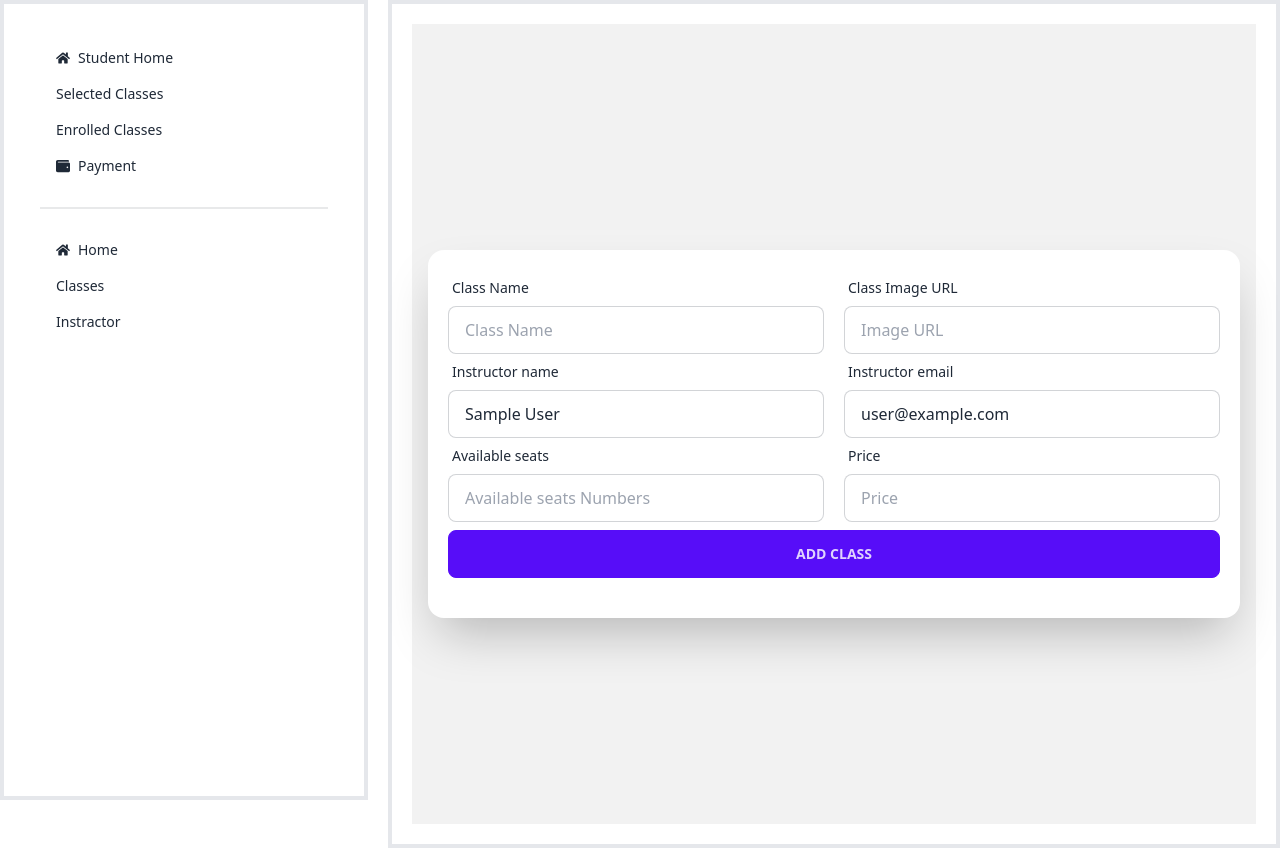
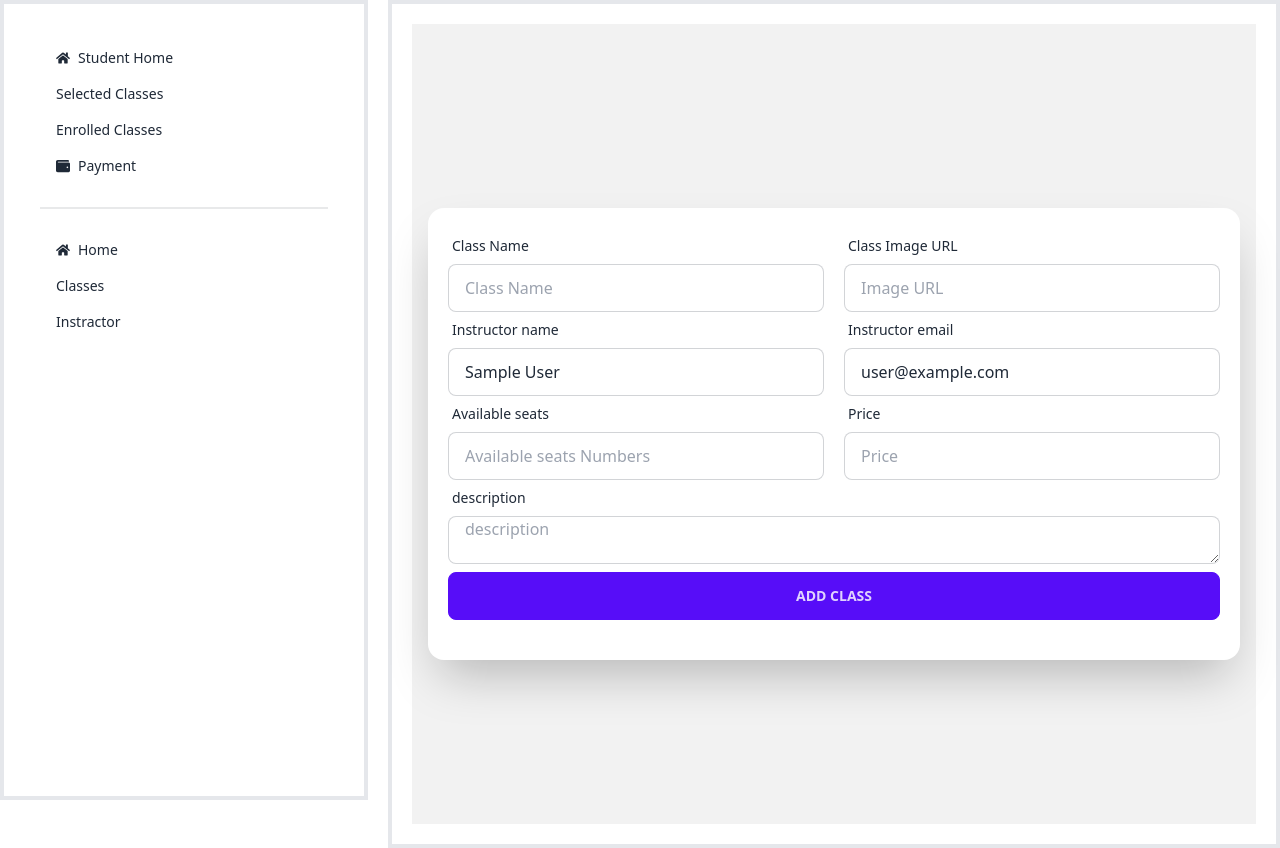
Before and after one commit to Sohel-Developer/music-school-clint, a React (Vite) app: page /dashbord/addclass in a window 1280 px wide. Built offline with nearby package versions, Linux system fonts and the light colour scheme; no server answers; sample sign-in values are in the browser's storage.

Commit message:
Selected class added

```diff
--- a/src/pages/AllClass/AllClass.jsx
+++ b/src/pages/AllClass/AllClass.jsx
@@ -1,6 +1,8 @@
 import React from 'react';
 import useAxiosSecure from '../Hooks/useAxiosSecure';
 import { useQuery } from '@tanstack/react-query';
+import axios from 'axios';
+import { toast } from 'react-hot-toast';
 
 const AllClass = () => {
 
@@ -9,12 +11,6 @@ const AllClass = () => {
 
     const { isLoading, error, data: classes, refetch } = useQuery({
         queryKey: ['classes'],
-        // queryFn: () =>
-        //     fetch(`http://localhost:5000/classes/${user?.email}`).then(
-        //         (res) => res.json(),
-        //     ),
-
-        // queryKey: ['users'],
         queryFn: async () => {
             const res = await axiosSecure(`/classes`)
             return res.data
@@ -27,6 +23,16 @@ const AllClass = () => {
 
 
 
+
+
+    const handleAdd = (data) => {
+
+        axios.post('http://localhost:5000/class/selected', data)
+            .then(data => {
+                toast.success(`Successfully Classes Added!`)
+            })
+
+    }
 
 
     return (
@@ -54,7 +60,7 @@ const AllClass = () => {
                                 <div className="badge badge-outline">Seats-{item.seats}</div>
                                 <div className="badge badge-outline">Student Enroled {item?.student || 0}</div>
                             </div>
-                            <button className='btn mt-4'>Add Class</button>
+                            <button onClick={() => handleAdd(item)} className='btn mt-4'>Add Class</button>
                         </div>
                     </div>)
                 }
--- a/src/pages/Dashbord/AddClass/AddClass.jsx
+++ b/src/pages/Dashbord/AddClass/AddClass.jsx
@@ -14,7 +14,7 @@ const AddClass = () => {
     const { register, handleSubmit, formState: { errors } } = useForm();
 
     const handleAddClass = (data) => {
-        const { image, name, price, seats } = data;
+        const { image, name, price, seats, description } = data;
         console.log(data);
 
         const classSave = {
@@ -22,6 +22,8 @@ const AddClass = () => {
             price,
             seats,
             image,
+            description,
+            student: 0,
             status: "pending",
             instructorName: user?.displayName,
             instructorEmail: user?.email
@@ -83,6 +85,12 @@ const AddClass = () => {
                                 <input {...register("price")} type="number" placeholder="Price" className="input input-bordered" />
                             </div>
                         </div>
+                        <div className="form-control w-full">
+                            <label className="label">
+                                <span className="label-text">description</span>
+                            </label>
+                            <textarea {...register("description")} type="text" placeholder="description" className="input input-bordered" />
+                        </div>
 
                         <div className="form-control mt-2">
                             <input type='submit' className="btn btn-primary" value="Add class" />
```
